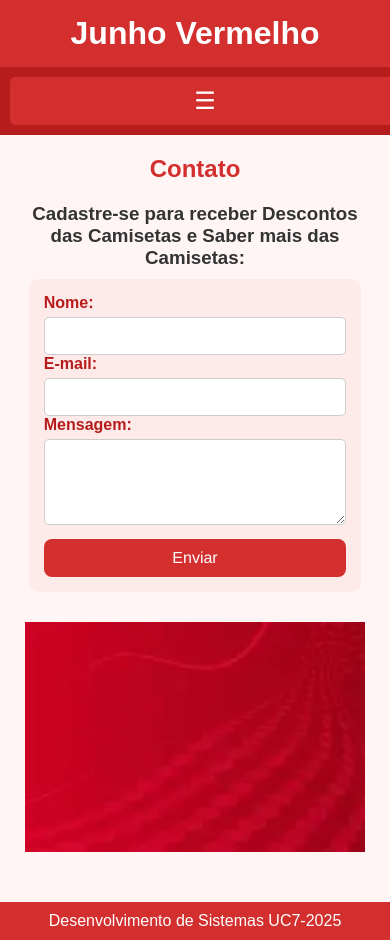
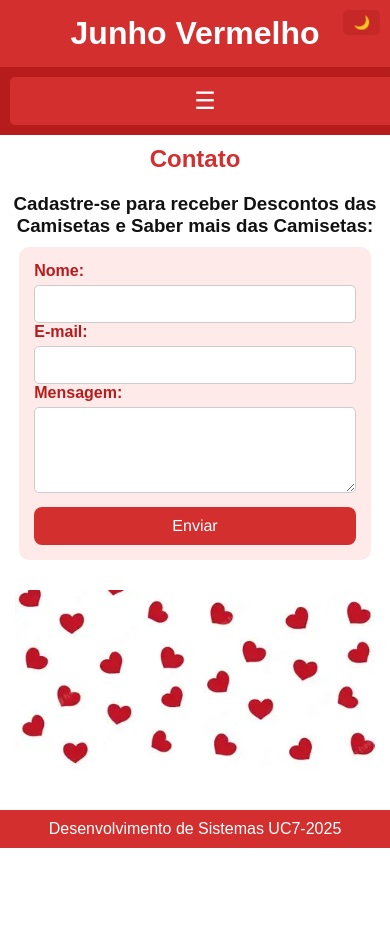
Before and after one commit to pauloryan091/junhovermelho, a plain HTML site: page contato.html in a window 390 px wide. After the commit the page ends 848 px from the top, so only its background shows below. Drawn offline with Linux system fonts and the light colour scheme.

Commit message:
Add files via upload

```diff
--- a/contato.html
+++ b/contato.html
@@ -9,6 +9,8 @@
 <body>
     <header>
         <h1>Junho Vermelho</h1>
+        <button id="toggle-theme">🌙</button>
+
     </header>
     <nav>
         <button id="menuBtn" aria-label="Toggle menu">☰</button>
@@ -40,13 +42,13 @@
            <section class="momentos">
    <div class="carousel">
     <!-- Imagem padrão (desktop) -->
-    <img src="slide1.jpg" alt="Imagem desktop" class="desktop-only">
-    <img src="slide2.jpg" alt="Imagem desktop" class="desktop-only">
+    <img src="fundo.webp" alt="Imagem desktop" class="desktop-only">
+    <img src="fundo.webp" alt="Imagem desktop" class="desktop-only">
     <!-- Imagem alternativa (mobile) -->
-    <img src="mobile.webp" alt="Imagem mobile" class="mobile-only">
+    <img src="fundo.webp" alt="Imagem mobile" class="mobile-only">
     <!-- Outras imagens do carrossel -->
-    <img src="mobile.webp" alt="Outro slide">
-    <img src="mobile.webp" alt="Outro slide">
+    <img src="fundo.webp" alt="Outro slide">
+    <img src="fundo.webp" alt="Outro slide">
   </div>
 
 </section>
@@ -79,6 +81,10 @@ setInterval(() => {
         img.style.transform = `translateX(${offset}%)`;
     });
 }, 3000); // muda a imagem a cada 3 segundos
+const toggleBtn = document.getElementById('toggle-theme');
+toggleBtn.addEventListener('click', () => {
+    document.body.classList.toggle('dark-mode');
+});
 
     </script>
 </body>
--- a/style.css
+++ b/style.css
@@ -478,3 +478,82 @@ footer {
     display: block;
   }
 }
+main {
+    padding: 20px;
+    max-width: 1200px;
+    margin: 0 auto;
+    box-sizing: border-box;
+}
+
+@media (max-width: 600px) {
+    main {
+        padding: 10px;
+    }
+}
+.carousel {
+    display: flex;
+    overflow: hidden;
+    width: 100%;
+    max-width: 700px;
+    height: 400px;
+    margin: 20px auto;
+    border-radius: 10px;
+    position: relative;
+}
+
+@media (max-width: 768px) {
+    .carousel {
+        height: 300px;
+    }
+}
+
+@media (max-width: 480px) {
+    .carousel {
+        height: 200px;
+    }
+}
+.banner {
+    width: 100%;
+    max-width: 100%;
+    height: auto;
+    display: block;
+    margin: 0 auto;
+}
+
+@media (max-width: 600px) {
+    .banner {
+        max-width: 100%;
+        height: auto;
+    }
+}
+body {
+    background-color: #fff;
+    color: #111;
+    transition: background-color 0.3s, color 0.3s;
+}
+
+.dark-mode {
+    background-color: #121212;
+    color: #eee;
+}
+
+header, footer {
+    transition: background-color 0.3s;
+}
+
+.dark-mode header,
+.dark-mode footer {
+    background-color: #1e1e1e;
+}
+
+#toggle-theme {
+    position: absolute;
+    top: 10px;
+    right: 10px;
+    padding: 5px 10px;
+    background-color: #c62828;
+    color: white;
+    border: none;
+    border-radius: 5px;
+    cursor: pointer;
+}
```
Also changed, not shown: detalhes.html (+8 -1 lines), index.html (+11 -5 lines), produtos.html (+7 -0 lines), servicos.html (+7 -0 lines), sobre.html (+11 -5 lines), fundo.webp (added).
